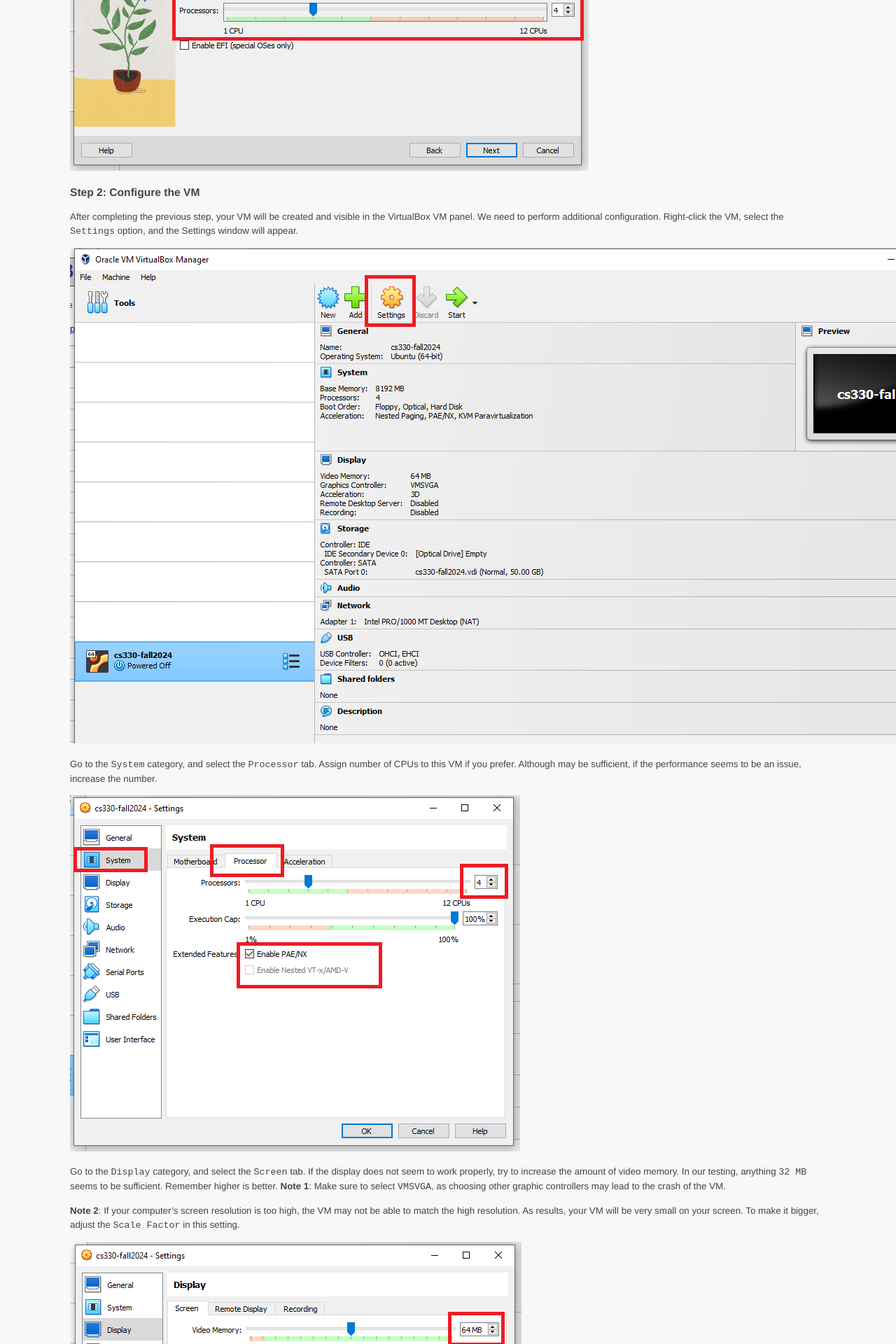
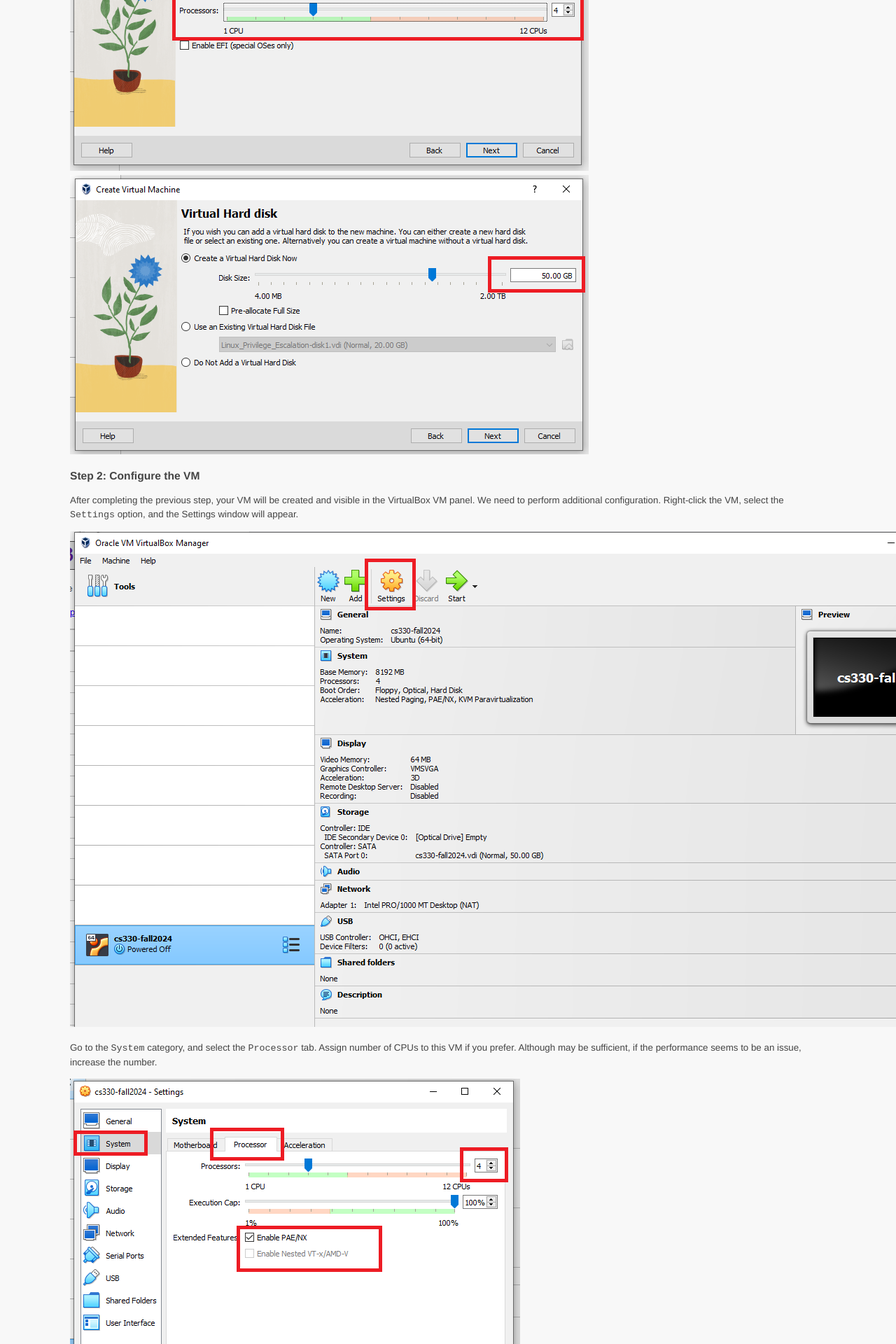
Before and after one commit to ycpcs/cs330-fall2024, a Jekyll site: the page built from labs/setup.md, in a window 1280 px wide. Shown: the part 1316-3236 px from the top of the page at 70% size. Built offline with Jekyll 4.4.1, drawn with Linux system fonts in a browser that asks for light colours.

Commit message:
add hard disk image to the lab setup

```diff
--- a/labs/setup.md
+++ b/labs/setup.md
@@ -30,6 +30,7 @@ We need to use the `New` option to create a new virtual machine.
 - We need to allocate dedicated memory for the VM. 4 GB should be adequate for most needs. If your computer has additional RAM, you may increase this amount to enhance performance. More memory generally improves the VM's performance.
 
 ![4 GB](images/vm-memory.png)
+![hard disk](images/vm-vh-disk-size.png)
 
 ### Step 2: Configure the VM
 After completing the previous step, your VM will be created and visible in the VirtualBox VM panel. We need to perform additional configuration. Right-click the VM, select the `Settings` option, and the Settings window will appear.
```
